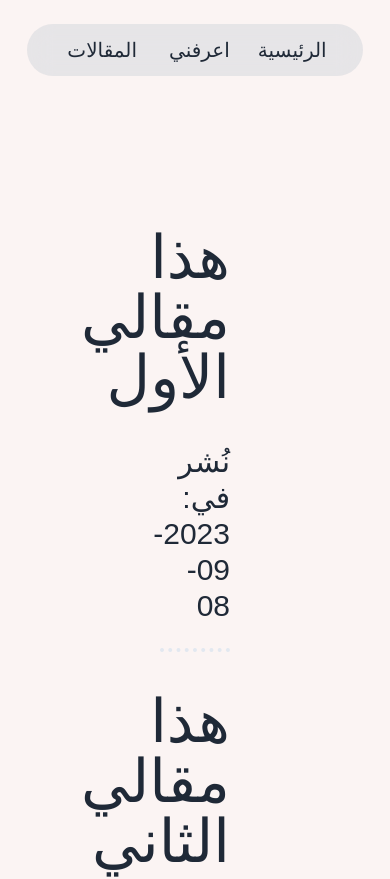
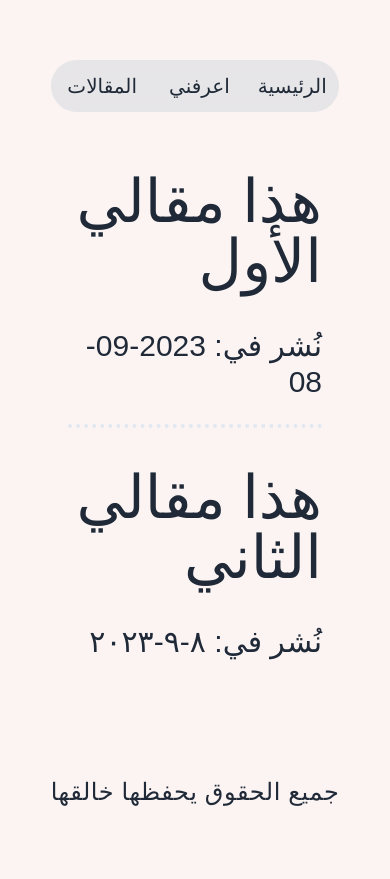
Before and after one commit to MuhammadISayyed/arabic-blog, a Next.js app: page /posts in a window 390 px wide. Shown: the top 879 px of the page. After the commit the page ends 844 px from the top, so only its background shows below. Built offline with nearby package versions, Linux system fonts and the light colour scheme; a web font is replaced by a local one.

Commit message:
Make it responsive

```diff
--- a/app/about/page.jsx
+++ b/app/about/page.jsx
@@ -1,7 +1,7 @@
 const About = () => {
   return (
     <main className="flex justify-center mt-52">
-      <div className="text-3xl font-light max-w-prose leading-normal">
+      <div className="container pb-6 text-3xl font-light max-w-prose leading-normal">
         <p>
           إن المرء إذا ألزم نفسه ألا تُعرف بوظيفة أو هواية — واجه حقيقتها. تلك الحقيقة التي تغمره
           إذا ترك لخاطره مساحة يجول فيها، وإن لم يترك لها مساحة هجمت عليه في أحلامه، فذكرته بأنه لا
--- a/app/layout.jsx
+++ b/app/layout.jsx
@@ -11,9 +11,14 @@ export default function RootLayout({ children }) {
   return (
     <html lang="ar" dir="rtl" className={`${aref_ruqaa.variable} ${lateef.variable}`}>
       <body className="bg-offwhite text-gray-800">
-        <div className="container relative">
-          <NavBar></NavBar>
-          <main>{children}</main>
+        <div className="flex flex-col justify-between min-h-screen py-9">
+          <div className="container relative">
+            <NavBar></NavBar>
+            <main>{children}</main>
+          </div>
+          <footer className="font-serif text-center mt-9 tracking-wide text-2xl relative bottom-0 w-full">
+            جميع الحقوق يحفظها خالقها
+          </footer>
         </div>
       </body>
     </html>
--- a/app/posts/page.jsx
+++ b/app/posts/page.jsx
@@ -6,7 +6,9 @@ const BlogPage = () => {
   const postPreviews = getPostMetaData.map((post) => <PostPreview key={post.slug} {...post} />);
 
   return (
-    <div className="flex flex-col justify-start gap-4 text-3xl max-w-lg m-32">{postPreviews}</div>
+    <div className="max-sm:m-9 flex flex-col justify-start gap-4 text-3xl max-w-lg m-32">
+      {postPreviews}
+    </div>
   );
 };
 
--- a/components/NavBar.jsx
+++ b/components/NavBar.jsx
@@ -8,9 +8,9 @@ const NavBar = () => {
     <div className="flex items-center justify-center my-6 font-serif text-xl sticky top-4">
       <NavigationMenu
         dir="rtl"
-        className="backdrop-filter backdrop-blur-md bg-gray-300/50  px-9 py-3 rounded-full"
+        className=" max-sm:px-3 backdrop-filter backdrop-blur-md bg-gray-300/50 px-9 py-3 rounded-full"
       >
-        <NavigationMenuList className="flex gap-7 w-fit">
+        <NavigationMenuList className="flex items-center justify-center gap-7 w-fit">
           <Link
             href="/"
             className="hover:text-cherry focus:text-cherry hover:underline hover:underline-offset-8"
```
